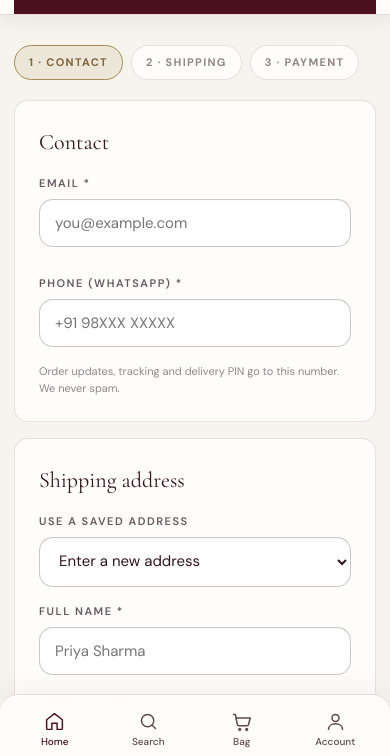
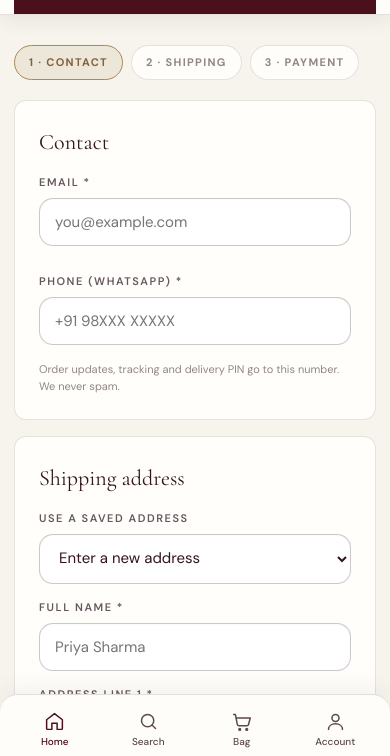
Before and after one commit to kamalupadhyay1876-max/Chandrahasa, a website: page frontend/checkout.html in a window 390 px wide. Shown: the part 86-842 px from the top of the page. Drawn offline with Linux system fonts and the light colour scheme; no server answers.

Commit message:
Apply premium responsive UX refinements

```diff
--- a/frontend/checkout.html
+++ b/frontend/checkout.html
@@ -7,6 +7,7 @@
 <meta name="description" content="Complete your Chandrahasa order — address, delivery and payment. Available payment methods and delivery terms are shown during checkout.">
 <link rel="icon" type="image/svg+xml" href="/assets/favicon.svg">
 <link rel="stylesheet" href="/css/style.css">
+<link rel="stylesheet" href="/css/premium-upgrade.css">
 </head>
 <body>
 <div data-layout="header"></div>
```
